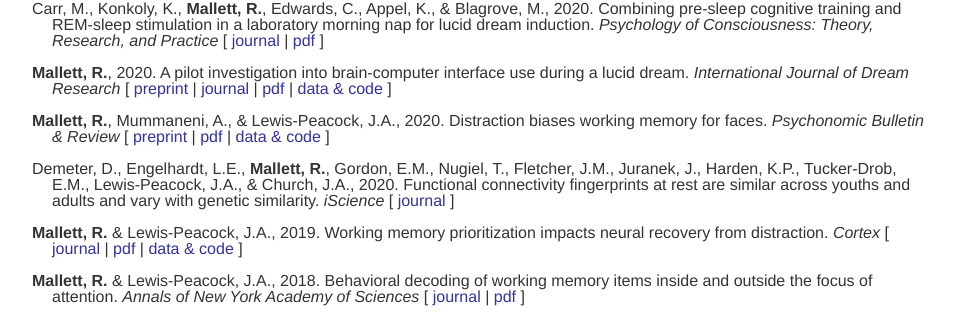
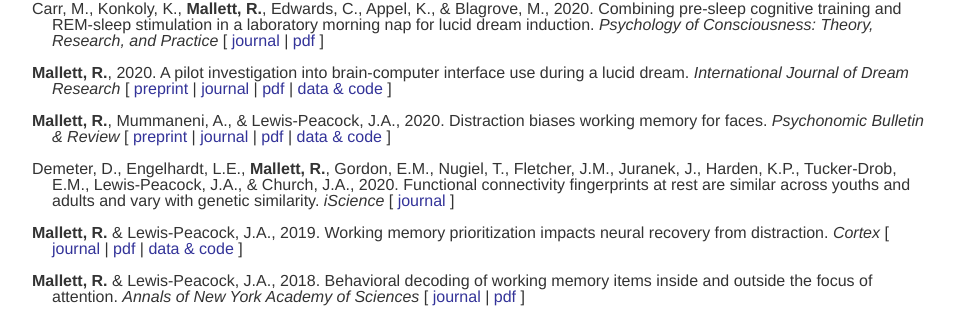
Before and after one commit to remrama/remrama.github.io, a Jekyll site: the page built from research/index.html, in a window 1280 px wide. Shown: the part 615-935 px from the top of the page, without its empty margins (160-1115 px from the left). Built offline with Jekyll 4.4.1, drawn with Linux system fonts in a browser that asks for light colours.

Commit message:
morphkoh journal link

```diff
--- a/research/index.html
+++ b/research/index.html
@@ -40,7 +40,7 @@
         <strong>Mallett, R.</strong>, 2020. A pilot investigation into brain-computer interface use during a lucid dream. <em>International Journal of Dream Research</em> [ <a href="https://doi.org/10.31219/osf.io/my3tq">preprint</a> | <a href="https://doi.org/10.11588/ijodr.2020.1.68010">journal</a> | <a href="https://drive.google.com/file/d/1sEcKpbyKcNvTD34W1SLMOf8lanehS0Cg/view?usp=sharing">pdf</a> | <a href="https://osf.io/mr7hf/">data & code</a> ]
     </p>
     <p class="hanging">
-        <strong>Mallett, R.</strong>, Mummaneni, A., & Lewis-Peacock, J.A., 2020. Distraction biases working memory for faces. <em>Psychonomic Bulletin & Review</em> [ <a href="https://osf.io/qvez5/">preprint</a> | <a href="https://drive.google.com/file/d/1WH3cLl1FCtA1H8XxFbha-kJHXWATXqUp/view?usp=sharing">pdf</a> | <a href="https://osf.io/8zsrx/">data & code</a> ]
+        <strong>Mallett, R.</strong>, Mummaneni, A., & Lewis-Peacock, J.A., 2020. Distraction biases working memory for faces. <em>Psychonomic Bulletin & Review</em> [ <a href="https://osf.io/qvez5/">preprint</a> | <a href="https://doi.org/10.3758/s13423-019-01707-5">journal</a> | <a href="https://drive.google.com/file/d/1WH3cLl1FCtA1H8XxFbha-kJHXWATXqUp/view?usp=sharing">pdf</a> | <a href="https://osf.io/8zsrx/">data & code</a> ]
     </p>
     <p class="hanging">
         Demeter, D., Engelhardt, L.E., <strong>Mallett, R.</strong>, Gordon, E.M., Nugiel, T., Fletcher, J.M., Juranek, J., Harden, K.P., Tucker-Drob, E.M., Lewis-Peacock, J.A., & Church, J.A., 2020. Functional connectivity fingerprints at rest are similar across youths and adults and vary with genetic similarity. <em>iScience</em> [ <a href="https://doi.org/10.1016/j.isci.2019.100801">journal</a> ]
```
